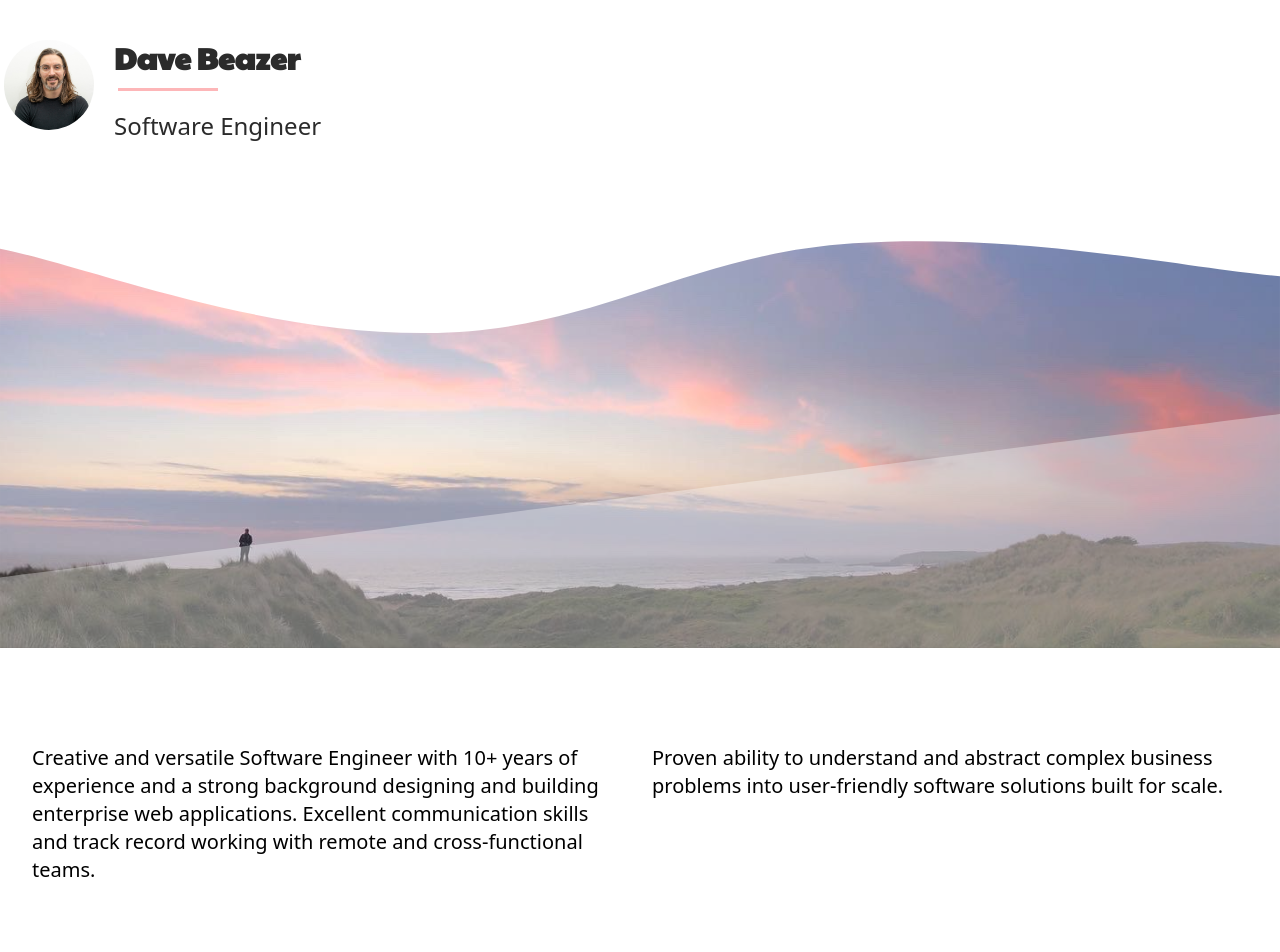
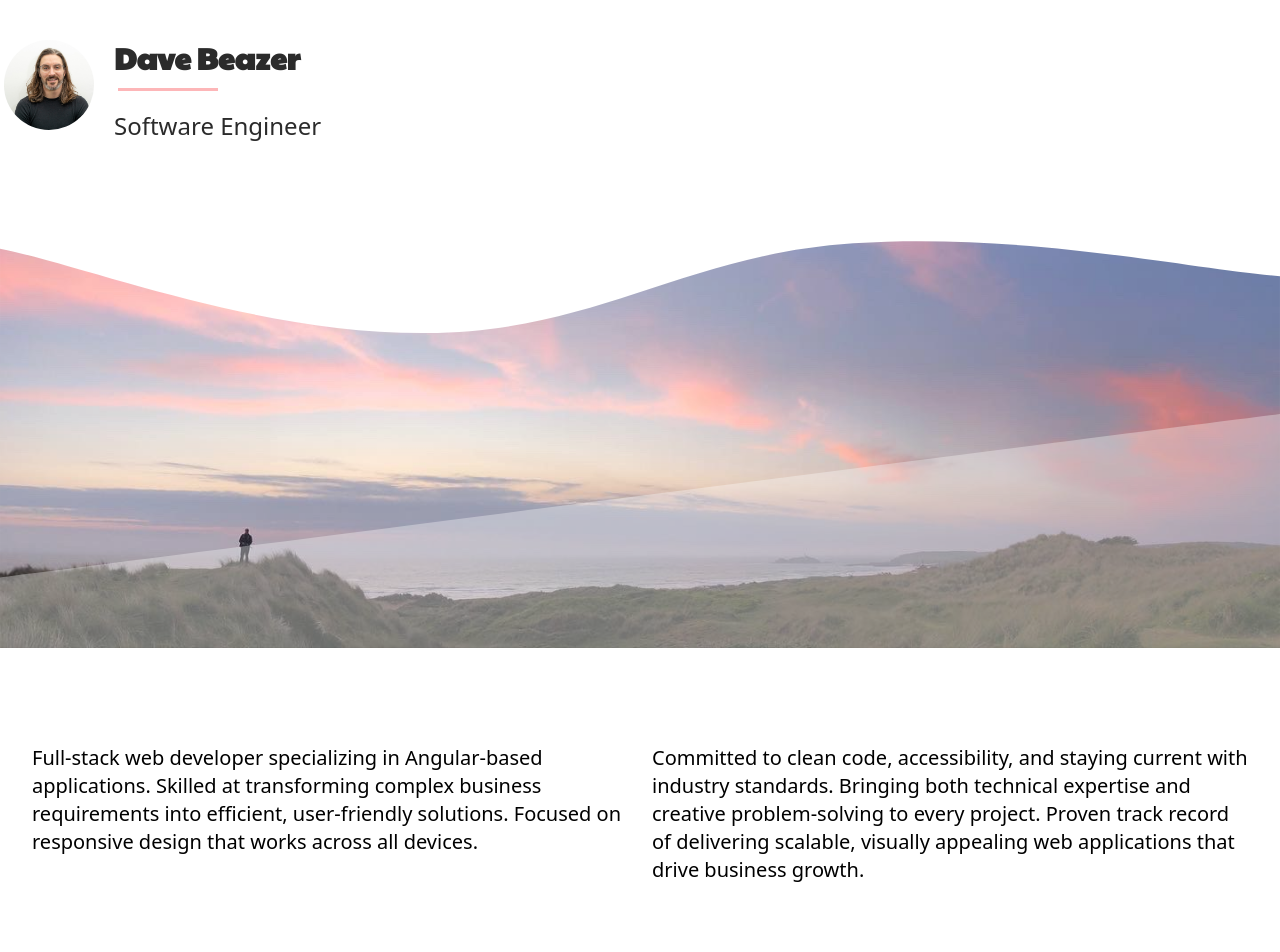
Before and after one commit to beazergood/db-portfolio, a Next.js app: page / in a window 1280 px wide. Shown: the top 952 px of the page. Built offline with nearby package versions, Linux system fonts and the light colour scheme; a web font is replaced by a local one.

Commit message:
Update index.tsx

```diff
--- a/src/components/portfolio/About/index.tsx
+++ b/src/components/portfolio/About/index.tsx
@@ -15,13 +15,13 @@ export const About: React.FC<AboutProps> = () => {
         <div className="flex flex-col md:flex-row mb-10 mt-10">
           <div className="md:w-1/2">
             <p className="text-xl m-4">
-            Creative and versatile Software Engineer with 10+ years of experience and a strong background designing and building enterprise web applications. Excellent communication skills and track record working with remote and cross-functional teams.
+            Full-stack web developer specializing in Angular-based applications. Skilled at transforming complex business requirements into efficient, user-friendly solutions. Focused on responsive design that works across all devices.
             </p>
           </div>
           <div className="md:w-1/2">
             <p className="text-xl m-4 ml-3">
-            Proven ability to understand and abstract complex business problems into user-friendly software solutions built for scale.
-            </p>
+  Committed to clean code, accessibility, and staying current with industry standards.
+            Bringing both technical expertise and creative problem-solving to every project. Proven track record of delivering scalable, visually appealing web applications that drive business growth.            </p>
           </div>
         </div>
 
```
